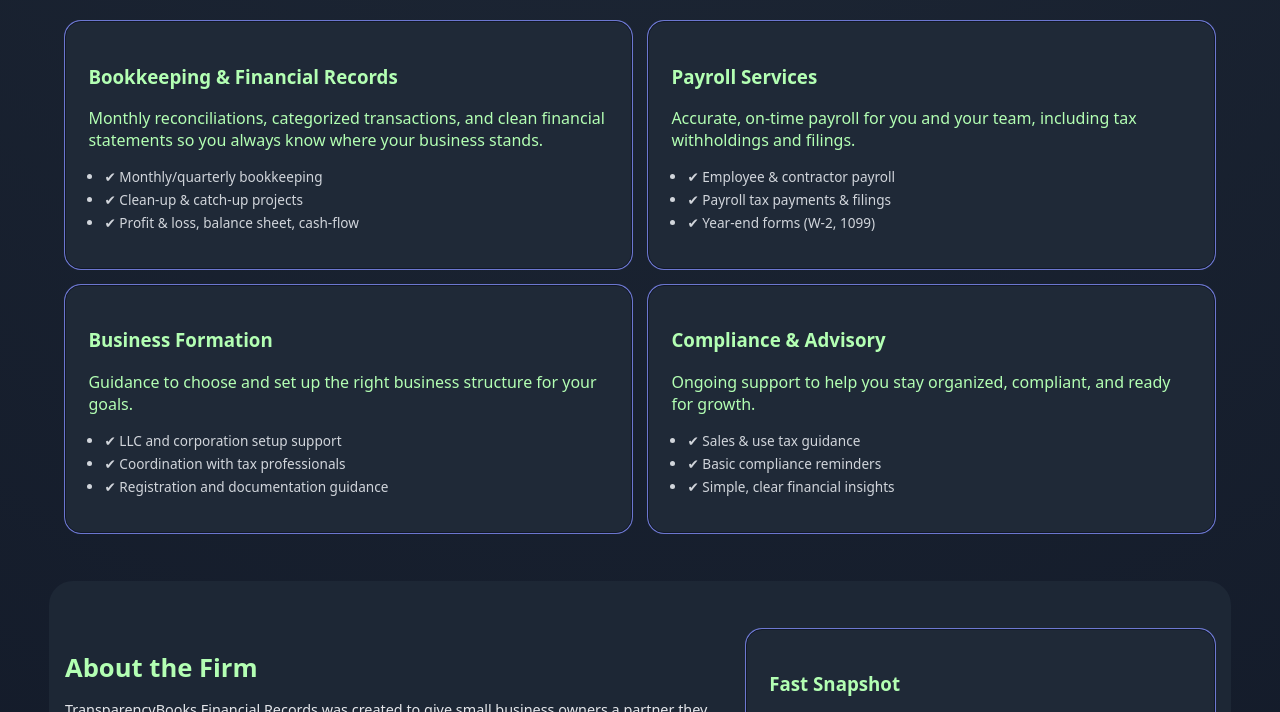
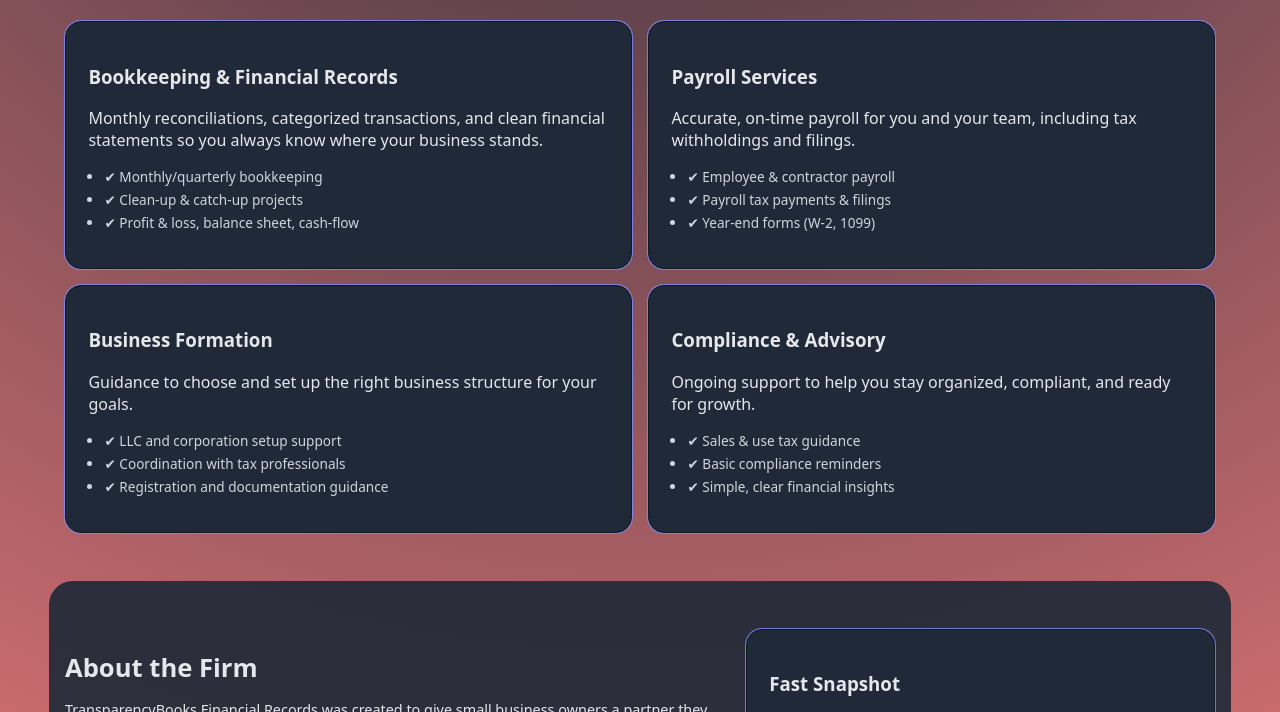
Before and after one commit to 1021114Carlos/morroco_biz_site, a plain HTML site: page index.html in a window 1280 px wide. Shown: the part 570-1282 px from the top of the page. Drawn offline with Linux system fonts and the light colour scheme.

Commit message:
Update index.html
changing background colors

```diff
--- a/index.html
+++ b/index.html
@@ -8,8 +8,8 @@
     :root {
       font-family: system-ui, -apple-system, BlinkMacSystemFont, "Segoe UI", sans-serif;
       /* MUCH lighter than before */
-      background: #b3ffb3;
-      color: #b3ffb3;
+      background: #111827;
+      color: #e5e7eb;
     }
 
     body {
@@ -20,7 +20,7 @@
     .page {
       min-height: 100vh;
       /* also lighter and simpler so it’s obvious */
-      background: radial-gradient(circle at top, #1f2937 0, #111827 70%);
+      background: radial-gradient(circle at top, #1f2937 0, #ff8080 70%);
     }
 
     /* Header */
```
